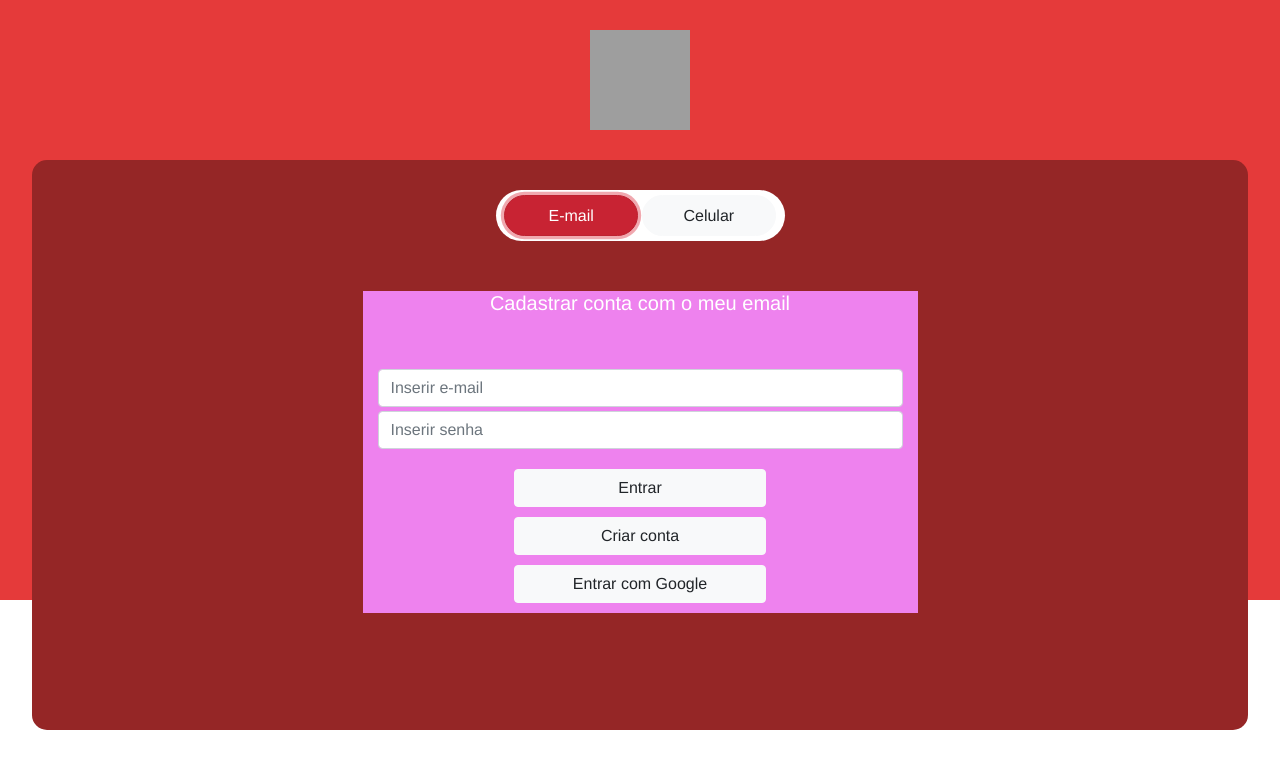
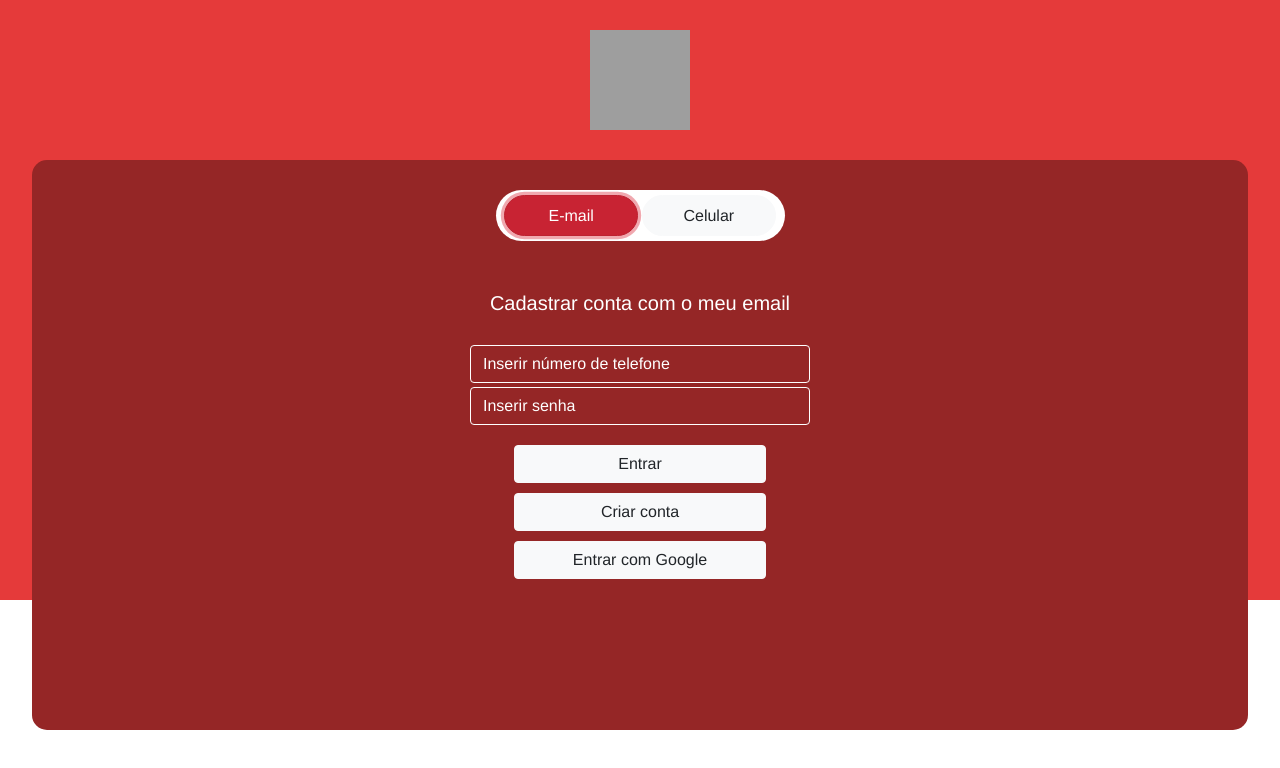
Before and after one commit to ivanPechim/doe-mais-vida, a Vue app: page / in a window 1280 px wide. Both pictures are taken after a click on the button "E-mail". Shown: the top 768 px of the page. Built offline with nearby package versions, Linux system fonts and the light colour scheme; grey boxes are pictures that could not be loaded.

Commit message:
Quase feito

```diff
--- a/src/components/Autenticacao/Login.vue
+++ b/src/components/Autenticacao/Login.vue
@@ -26,19 +26,23 @@
 
 						<div id="inputs-container">
 							<b-col role="group">
-								<label for="input-live"></label>
-								<b-form-input id="input-live" v-model="name" :state="nameState"
-									aria-describedby="input-live-help input-live-feedback" placeholder="Inserir e-mail"
-									trim></b-form-input>
+
+								<b-row class="my-1">
+									<b-col md="8" offset-md="2">
+										<b-form-input class="custom-input" id="input-none" :state="null"
+											placeholder="Inserir número de telefone"></b-form-input>
+									</b-col>
+								</b-row>
 
 
-								<b-form-text id="input-live-help"></b-form-text>
+								<b-row class="my-1">
+									<b-col md="8" offset-md="2">
+										<b-form-input type="password" class="custom-input" id="input-valid" :state="null"
+											placeholder="Inserir senha"></b-form-input>
+									</b-col>
+								</b-row>
 
-								<!-- <label for="input-live"></label> -->
-								<b-form-input type="password" id="input-live" v-model="password" :state="passwordState"
-									aria-describedby="input-live-help input-live-feedback" placeholder="Inserir senha"
-									trim>
-								</b-form-input>
+
 							</b-col>
 						</div>
 
@@ -79,7 +83,7 @@
 
 								<b-row class="my-1">
 									<b-col md="8" offset-md="2">
-										<b-form-input class="custom-input" id="input-valid" :state="null"
+										<b-form-input type="password" class="custom-input" id="input-valid" :state="null"
 											placeholder="Inserir senha"></b-form-input>
 									</b-col>
 								</b-row>
@@ -212,7 +216,7 @@ button {
 	margin-top: 50px;
 	width: 50%;
 	height: 90%;
-	background-color: violet;
+	/* background-color: violet; */
 }
 
 .informacoes-celular {
@@ -244,10 +248,6 @@ button {
 	margin-bottom: 10px;
 }
 
-.criar-conta {
-	/* margin-top: 5px */
-}
-
 .custom-input {
 	background-color: transparent !important;
 	border-color: white !important;
@@ -263,5 +263,5 @@ button {
 	margin-top: 20px;
 }
 
-.botoes-login {}
+
 </style>
```
